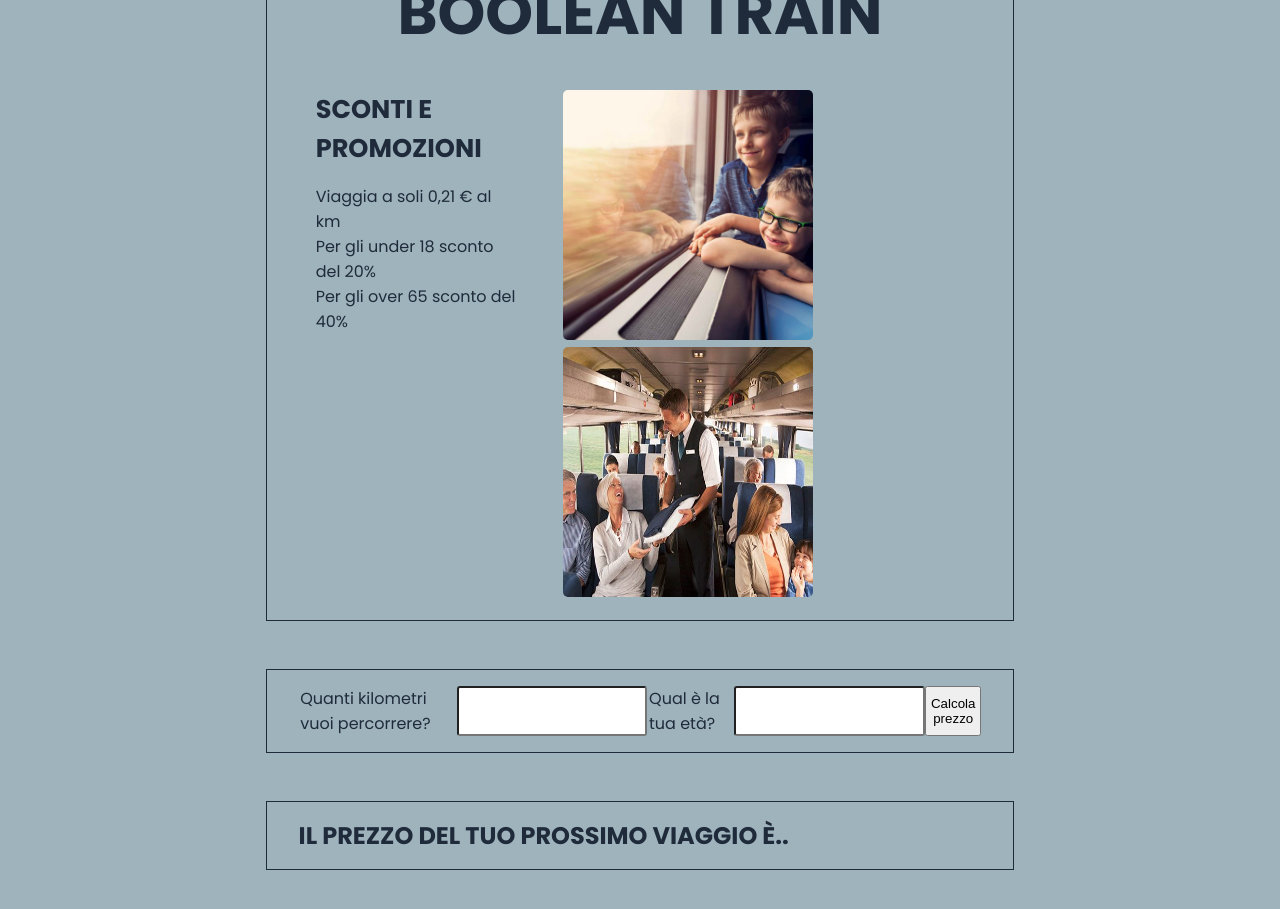
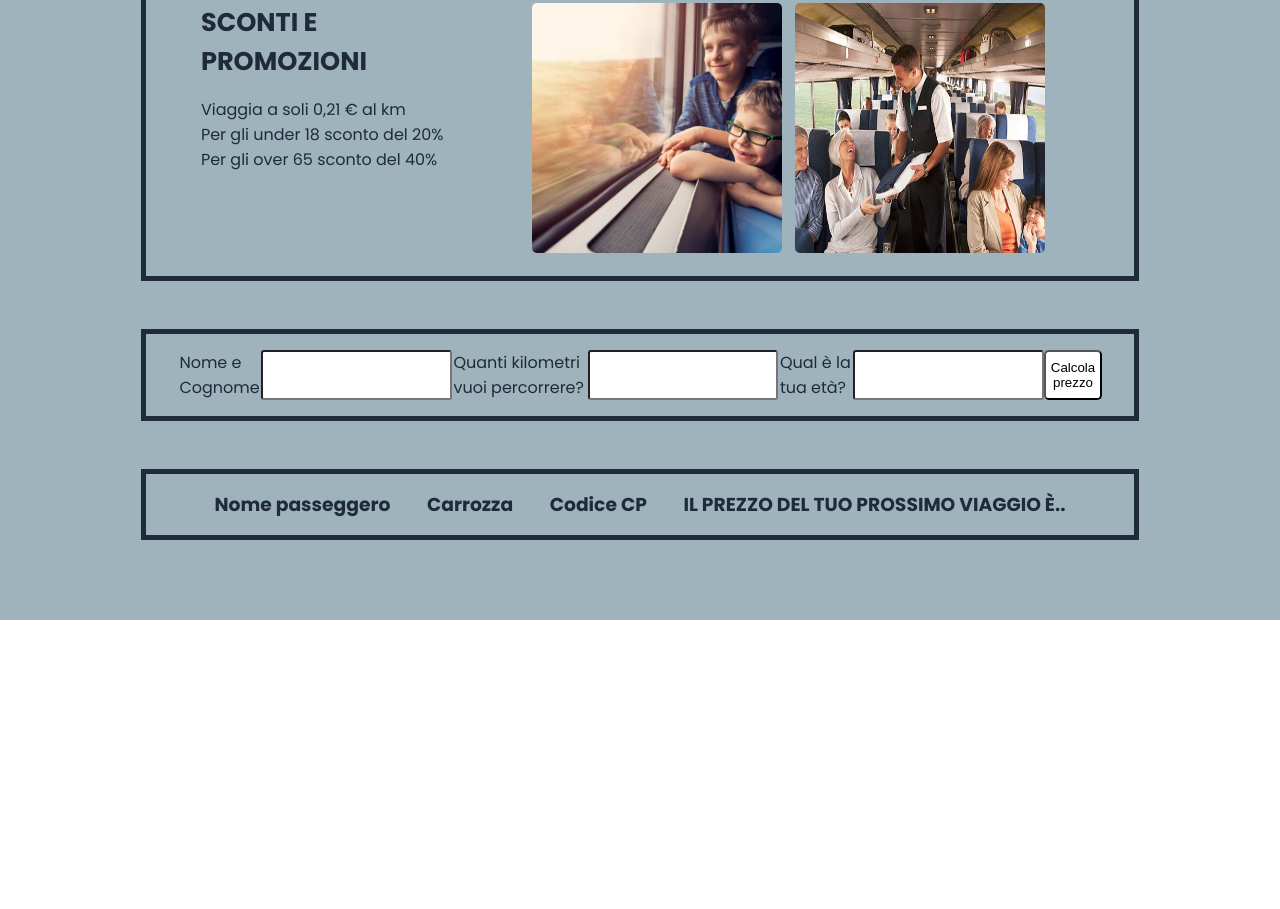
Before and after one commit to Giadagenovesi/js-biglietto-treno-form, a plain HTML site: page index.html in a window 1280 px wide. Shown: the part 455-1364 px from the top of the page. After the commit the page ends 1075 px from the top, so only its background shows below. Drawn offline with Linux system fonts and the light colour scheme.

Commit message:
Completed Style

```diff
--- a/css/style.css
+++ b/css/style.css
@@ -16,6 +16,12 @@ li {
 }
 .pb-2 {
     padding-bottom: 2rem;
+}
+.d-flex {
+    display: flex;
+}
+.justify-evenly {
+    justify-content: space-evenly;
 }
 
 /* Layout */
@@ -61,10 +67,10 @@ main {
 }
 
 .container {
-    width: 60%;
+    width: 80%;
     margin: 0 auto 3rem ;
     padding: 1rem 2rem;
-    border: 1px solid rgb(31, 43, 58);;
+    border: 5px solid rgb(31, 43, 58);
 }
 h1 {
     font-size: 3.8rem;
@@ -81,13 +87,6 @@ h1 {
     font-size: 1.6rem;
 }
 
-
-
-
-
-
-
-
 /* Styles */
 .form {
     display: flex;
@@ -99,3 +98,8 @@ input {
     border-radius: 3px;
     padding: .3rem;
 }
+.btn {
+    border-radius: .3rem;
+    padding: .3rem;
+    background-color: white;
+}
--- a/index.html
+++ b/index.html
@@ -16,14 +16,12 @@
 
 </head>
 <body>
-    <div class="wrapper">
-
     <header>
         <div class="logo-container">
             <img class="logo-img" src="img/Treno.png" alt="">
          </div>
     </header>
-        <main>
+    <main class="pb-2">
         <div class="container">
             <h1 class="pb-2">BENVENUTI IN BOOLEAN TRAIN</h1>
             <div class="travel">
@@ -47,7 +45,12 @@
         </div>
         <div class="container">
             <!-- Data Form -->
-                <div class="form">
+            <div class="form d-flex justify-evenly">
+                <!-- Name -->
+                <label for="user-name">Nome e Cognome</label>
+                <input type="text" id="user-name">
+                <!-- /Name -->
+
                 <!-- Km Number -->
                 <label for="km-number">Quanti kilometri vuoi percorrere?</label>
                 <input type="number" id="km-number" name="quantity" min="">
@@ -58,20 +61,17 @@
                 <input type="number" id="user-age" name="quantity" min="" >
                 <!-- /User Age -->
 
-                    <button id="submit-btn">Calcola prezzo</button>
+                <button class="btn" id="submit-btn">Calcola prezzo</button>
             </div>
             <!-- /Data Form -->
-
         </div>
-            <div class="container">
-                <h2 id="result">IL PREZZO DEL TUO PROSSIMO VIAGGIO È..</h2>
+        <div class="container d-flex justify-evenly">
+            <h3 id="passenger">Nome passeggero</h3>
+            <h3 id="cabin-number">Carrozza</h3>
+            <h3 id="code">Codice CP</h3>
+            <h3 id="result">IL PREZZO DEL TUO PROSSIMO VIAGGIO È..</h3>
          </div>
-
     </main>
-
-    </div>
-
-
 
     <!-- JS  -->
     <script src="js/script.js"></script>
--- a/js/script.js
+++ b/js/script.js
@@ -24,7 +24,17 @@ sumbitBtn.addEventListener("click", function() {
     const userAgeInput = document.getElementById("user-age");
     const userAge = parseInt (userAgeInput.value);
 
-    console.log(kmNumber, userAge);
+    const userNameInput = document.getElementById("user-name");
+    const userName = userNameInput.value;
+
+    const cabinNumber = Math.floor(Math.random() * 9) + 1;
+    console.log(cabinNumber);
+
+    const codeNumber = Math.floor(Math.random() * (9000 - 1000 + 1)) + 1000;
+    console.log(codeNumber);
+
+
+    console.log(kmNumber, userAge, userName);
 
     //LOGICA
     //Prezzo biglietto
@@ -43,10 +53,25 @@ sumbitBtn.addEventListener("click", function() {
     const message = "Il prezzo del tuo biglietto è di €" + ticketPrice.toFixed (2)
     console.log (message)
 
+    const name = "Benvenuto/a a bordo " + userName;
+    console.log(name)
+
+    const cabin = "La tua cabina è la numero " + cabinNumber;
+    console.log(cabin)
+
+    const code = "Codice biglietto: " + codeNumber;
+    console.log(code)
+
     // Ripulisco i campi di input
     kmNumberInput.value = "";
     userAgeInput.value = "";
 
     // OUTPUT
     document.getElementById('result').innerHTML = message;
+    document.getElementById('passenger').innerHTML = name;
+    document.getElementById('cabin-number').innerHTML = cabin;
+    document.getElementById('code').innerHTML = codeNumber;
+
+
+
 });
```
Lines whose indentation alone changed are shown as unchanged.
